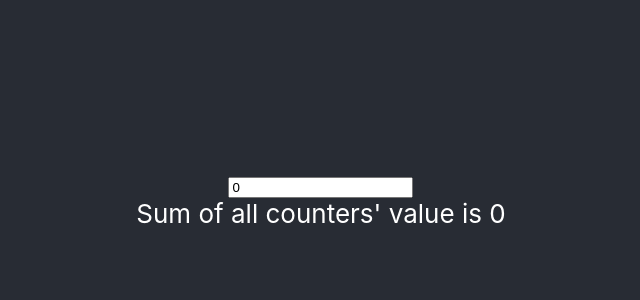
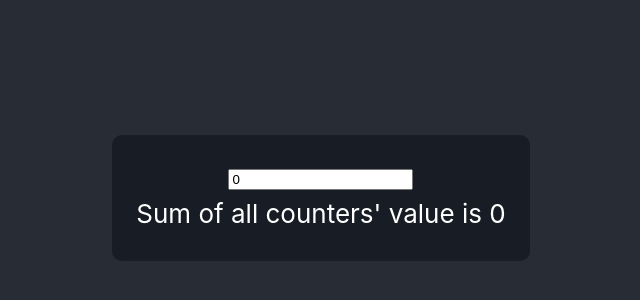
Before and after one commit to alex0acw/react-tutorial, a React (Create React App) app: page / in a window 1280 px wide. Shown: the part 202-502 px from the top of the page, without its empty margins (319-959 px from the left). Built offline with nearby package versions, Linux system fonts and the light colour scheme.

Commit message:
[react][Alex Au] feat: css change

```diff
--- a/src/App.css
+++ b/src/App.css
@@ -32,7 +32,12 @@
     from {
         transform: rotate(0deg);
     }
+
     to {
         transform: rotate(360deg);
     }
 }
+
+.multiple-counter div {
+    margin: 4px;
+}
--- a/src/components/Counter.css
+++ b/src/components/Counter.css
@@ -1,16 +1,29 @@
 .counter {
     display: flex;
     width: 200px;
+    font-size: 30px;
+    padding: 10px;
+    border-radius: 10px;
 }
 
 .counter input[type=button] {
     height: 100%;
     box-sizing: border-box;
     font-weight: 900;
-    font-size: 15px;
     text-align: center;
     vertical-align: middle;
+    display: flex;
+    border: 0;
+    padding: 0;
+    min-width: 1cm;
+    border-radius: 5px;
+    background-color: white;
 }
-.counter span{
+
+.counter input[type=button]:hover {
+    background-color: #ddd;
+}
+
+.counter span {
     width: 100%;
 }
--- a/src/components/Counter.js
+++ b/src/components/Counter.js
@@ -30,15 +30,3 @@ export default function Counter({ initCount, onCountChange }) {
 
     )
 }
-
-export class Counter2 extends Component {
-    render() {
-        return (
-            <div>
-                {/* <input type="button" style={buttonStyle} value="+" onClick={onIncrease}></input>
-                <span style={{ width: "100%" }}>{count}</span>
-                <input type="button" style={buttonStyle} value="-" onClick={onDecrease}></input> */}
-            </div>
-        )
-    }
-}
--- a/src/components/CounterGroup.js
+++ b/src/components/CounterGroup.js
@@ -1,13 +1,16 @@
 import PropTypes from "prop-types";
 import { useEffect, useState } from "react";
 import Counter from "./Counter";
+import { v4 as uuidv4 } from 'uuid';
 
 export default function CounterGroup({ numCounter = 0, onSumChange }) {
     const [counterVals, setCounterVals] = useState([]);
 
-    useEffect(() => {
-        setCounterVals(new Array(numCounter > 0 ? numCounter : 0).fill(0))
-    }, [numCounter]);
+    useEffect(
+        () => {
+            setCounterVals(new Array(numCounter > 0 ? numCounter : 0).fill(0))
+        },
+        [numCounter]);
 
     useEffect(() => {
         onSumChange(counterVals.reduce((a, b) => a + b, 0))
@@ -17,10 +20,10 @@ export default function CounterGroup({ numCounter = 0, onSumChange }) {
         <div >
             {counterVals.map(((val, index) => {
                 return (
-                    < Counter key={index} initCount={val}
-                        onCountChange={(x) => {
+                    < Counter key={uuidv4()} initCount={val}
+                        onCountChange={(newCount) => {
                             const newCounterVals = counterVals.slice()
-                            newCounterVals[index] = x;
+                            newCounterVals[index] = newCount;
                             setCounterVals(newCounterVals);
                         }}
                     />)
--- a/src/components/CounterSizeGenerator.js
+++ b/src/components/CounterSizeGenerator.js
@@ -1,7 +1,7 @@
 import PropTypes from "prop-types";
 export default function CounterSizeGenerator({ initNum = 0, onNumChange }) {
     return (
-        <div>
+        <div className="counter-size-generator" >
             <input type="number" min="0" defaultValue={initNum} onChange={(e) => {
                 onNumChange?.(parseInt(e.target.value));
             }}></input>
--- /dev/null
+++ b/src/components/MultipleCounter.css
@@ -0,0 +1,5 @@
+.multiple-counter {
+    background-color: #181c24;
+    border-radius: 10px;
+    padding: 20px;
+}
--- a/src/components/MultipleCounter.js
+++ b/src/components/MultipleCounter.js
@@ -2,19 +2,21 @@ import { useState } from 'react';
 import CounterGroupSum from './CounterGroupSum';
 import CounterSizeGenerator from './CounterSizeGenerator';
 import CounterGroup from './CounterGroup';
+import "./MultipleCounter.css"
 
 export default function () {
     const [numCounter, setnumCounter] = useState(0);
     const [sum, setSum] = useState(0)
 
     return (
-        <div style={{ display: "flex", flexDirection: "column", alignItems: "center" }}>
+        <div className={"multiple-counter"}  style={{ display: "flex", flexDirection: "column", alignItems: "center" }}>
             <CounterSizeGenerator
                 initNum={0}
                 onNumChange={(newNum) => (setnumCounter(newNum))}
             />
             <CounterGroupSum sum={sum}></CounterGroupSum>
-            <CounterGroup numCounter={numCounter}
+            <CounterGroup
+                numCounter={numCounter}
                 onSumChange={(newSum) => {
                     setSum(newSum)
                 }}
```
Lines whose indentation alone changed are shown as unchanged.
